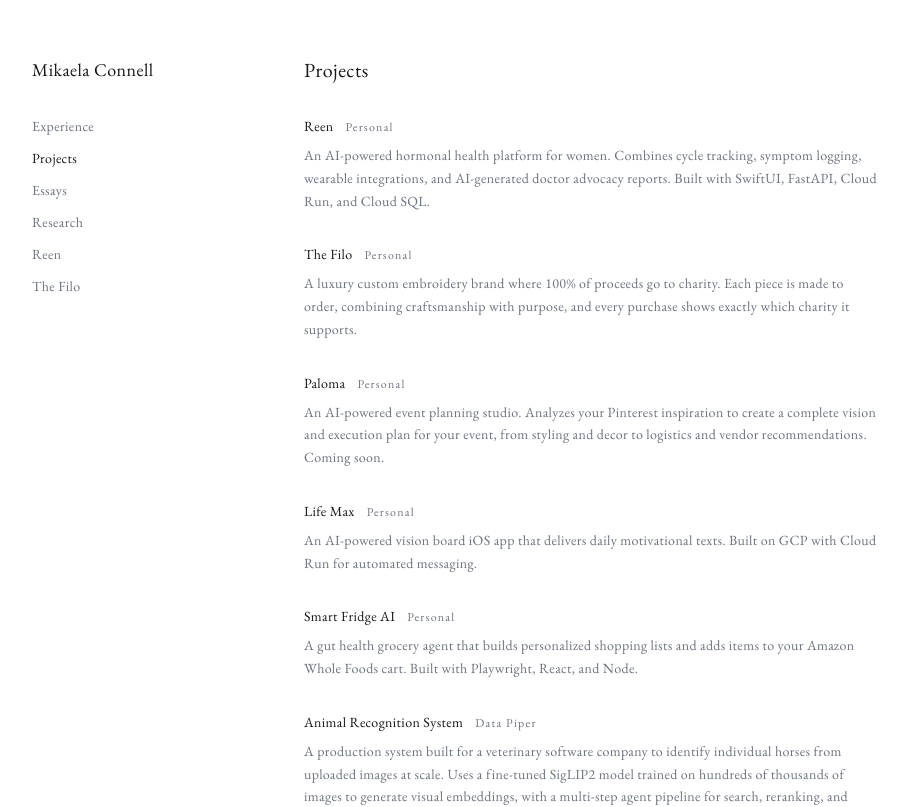
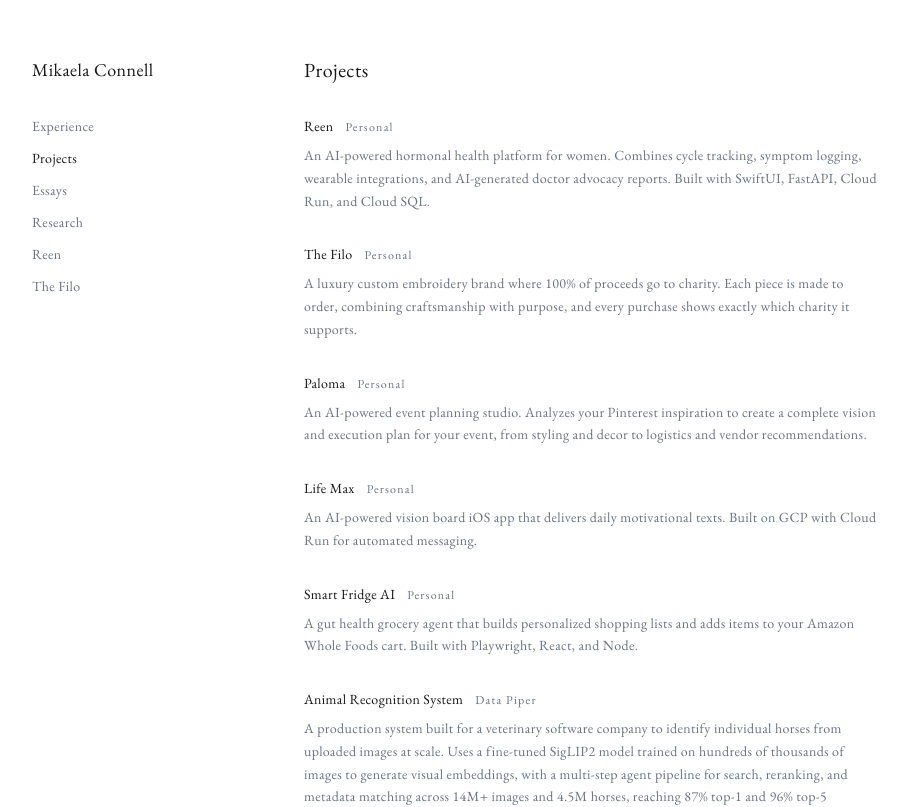
Before and after one commit to mikaelaconnell/mikaelaconnell.github.io, a Next.js app: page /projects in a window 1280 px wide. Shown: the top 807 px of the page, without its empty margins (32-939 px from the left). Built offline with nearby package versions, Linux system fonts and the light colour scheme.

Commit message:
Type project list, remove coming soon from Paloma

```diff
--- a/src/app/(subpages)/projects/page.tsx
+++ b/src/app/(subpages)/projects/page.tsx
@@ -1,6 +1,13 @@
 import Footer from "@/components/Footer";
 
-const projects = [
+type Project = {
+  title: string;
+  type: string;
+  description: string;
+  link?: string;
+};
+
+const projects: Project[] = [
   {
     title: "Reen",
     type: "Personal",
@@ -17,7 +24,7 @@ const projects = [
     title: "Paloma",
     type: "Personal",
     description:
-      "An AI-powered event planning studio. Analyzes your Pinterest inspiration to create a complete vision and execution plan for your event, from styling and decor to logistics and vendor recommendations. Coming soon.",
+      "An AI-powered event planning studio. Analyzes your Pinterest inspiration to create a complete vision and execution plan for your event, from styling and decor to logistics and vendor recommendations.",
   },
   {
     title: "Life Max",
```
